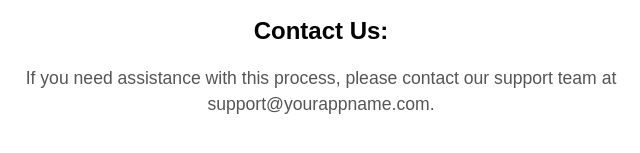
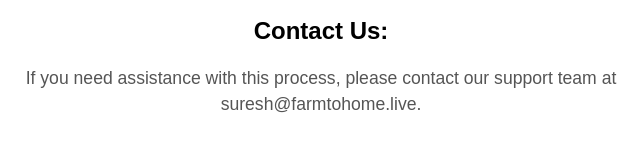
Before and after one commit to elishagithub/account-deletion-info, a plain HTML site: page index.html in a window 1280 px wide. Shown: the part 529-682 px from the top of the page, 319-959 px from the left. Drawn offline with Linux system fonts and the light colour scheme.

Commit message:
Update index.html

```diff
--- a/index.html
+++ b/index.html
@@ -43,7 +43,7 @@
             Data that may be retained (if any) will follow legal and compliance requirements.
         </p>
         <h2>Contact Us:</h2>
-        <p>If you need assistance with this process, please contact our support team at support@yourappname.com.</p>
+        <p>If you need assistance with this process, please contact our support team at suresh@farmtohome.live.</p>
     </div>
 </body>
 </html>
```
